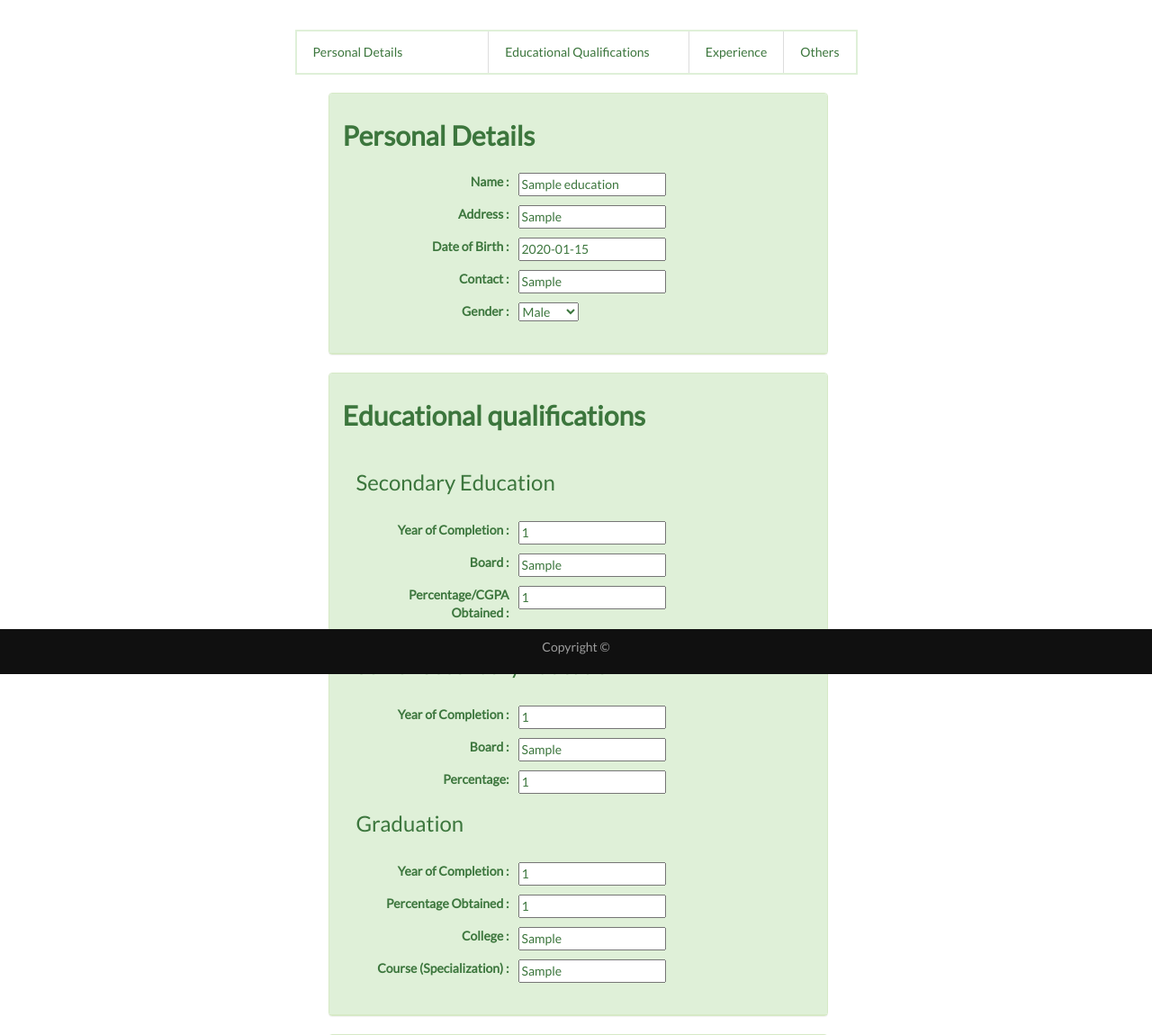
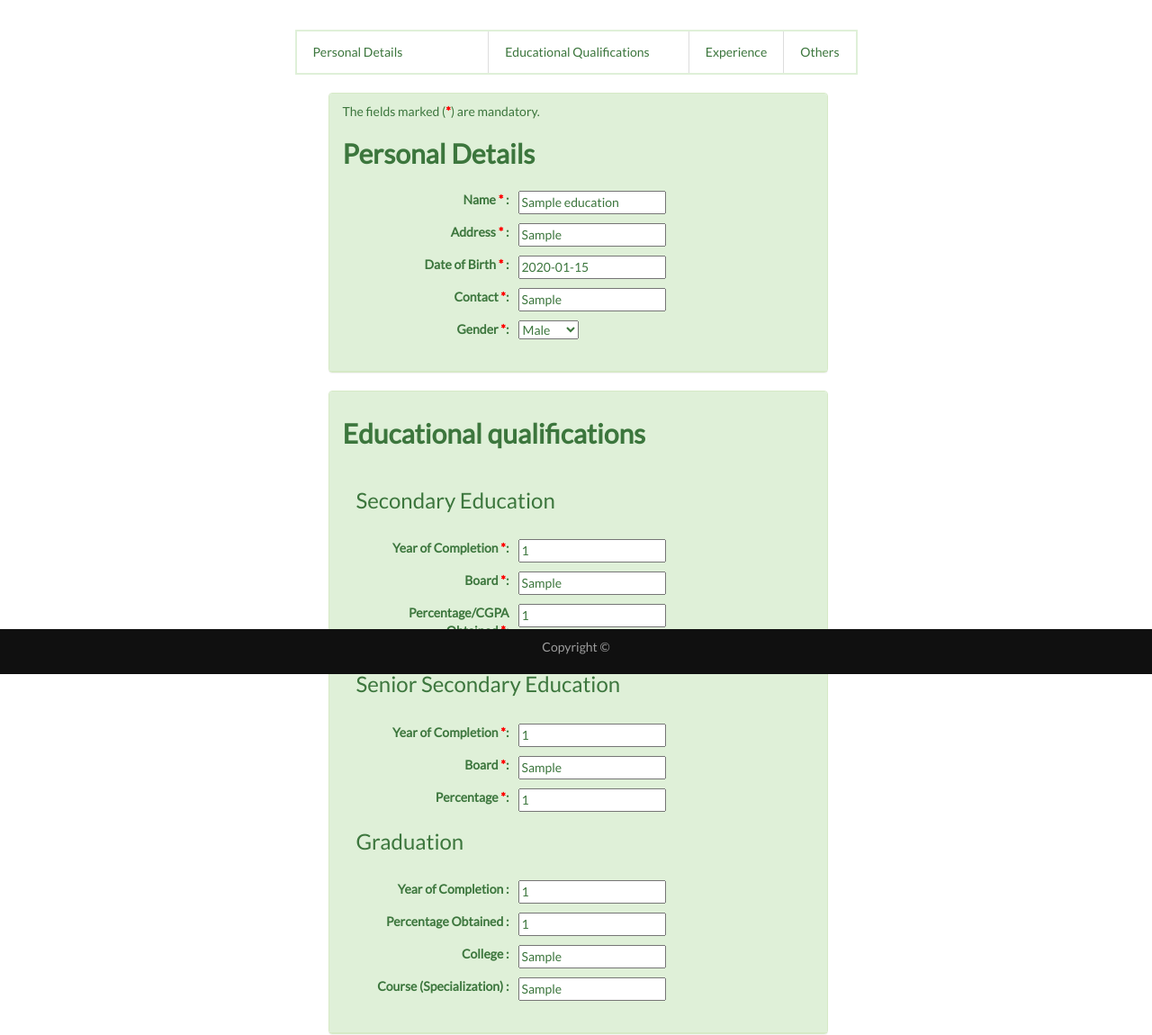
Before and after one commit to sj97/All_About_Resumes, a Django app: page /signup/login/education/ in a window 1280 px wide. Shown: the part 51-1201 px from the top of the page at 90% size. Run offline with Django 3.2, Linux system fonts and the light colour scheme; a user stored in the database is signed in; tables that the repository leaves empty hold one stand-in row (values such as "Sample post"); some libraries are stand-ins or nearby versions.

Commit message:
html changes

```diff
--- a/education/forms.py
+++ b/education/forms.py
@@ -3,15 +3,11 @@ from .models import Company
 from django import forms
 from django.contrib.auth.forms import UserCreationForm
 from django.contrib.auth.models import User
-from django import forms
 
 
+# PASSWORD RESET FORM
 class PasswordResetRequestForm(forms.Form):
-    email_or_username = forms.CharField(label=("Username"), max_length=254)
-
-
-
-
+    email_or_username = forms.CharField(label=("Email Or Username"), max_length=254)
 
 class SetPasswordForm(forms.Form):
     """
@@ -38,19 +34,21 @@ class SetPasswordForm(forms.Form):
         return password2
 
 
+
+
+
+
 #   FOR APPLICANT PROFILE
 class SignUpForm(UserCreationForm):
     Options = (('0', 'Applicant'),
                ('1', 'Company'),)
-    first_name = forms.ChoiceField(choices=Options, required=True, label="Type of User")
+    first_name = forms.ChoiceField(choices=Options, required=True, label="Sign up as")
     email = forms.EmailField(max_length=254, help_text='Required. Inform a valid email address.')
 
     class Meta:
         model = User
         fields = ('first_name', 'username', 'email', 'password1', 'password2', )
-        labels = {
-            'first_name': 'Type of User',
-        }
+
 
 
 # For Company Profile
@@ -70,13 +68,11 @@ CATEGORIES = (
 
 class SecondaryEducationForm(forms.ModelForm):
     gender = forms.ChoiceField(choices=CATEGORIES, required=True)
-    dob = forms.DateField(widget=forms.TextInput(attrs={'placeholder': 'YYYY-MM-DD'}))
-    duration = forms.IntegerField(widget=forms.TextInput(attrs={'placeholder': 'in months'}))
-    duration2 = forms.IntegerField(widget=forms.TextInput(attrs={'placeholder': 'in months'}))
 
     class Meta:
         model = Education
-        widgets = {'description_p': forms.Textarea(attrs={'size': 1000}), 'skills': forms.Textarea(attrs={'size': 1000})}
+        widgets = {'description_p': forms.Textarea(attrs={'size': 1000}),
+                   'skills': forms.Textarea(attrs={'size': 1000}), 'dob': forms.TextInput(attrs={'placeholder': 'YYYY-MM-DD'}), 'duration': forms.TextInput(attrs={'placeholder': 'in months'}),'duration': forms.TextInput(attrs={'placeholder': 'in months'})}
         fields = ('name', 'homeadd', 'dob', 'contact','gender', 'yoc1', 'board1', 'percentage1', 'yoc2', 'board2', 'percentage2',
                   'yoc3', 'percentage3','college','course',
                   'company_i', 'duration', 'profile_i', 'company_i2', 'duration2', 'profile_i2',
--- a/education/models.py
+++ b/education/models.py
@@ -1,20 +1,15 @@
 from django.contrib.auth.models import User
 from django.core.validators import RegexValidator
 from django.db import models
+from django.utils import timezone
 from django.db.models.signals import post_save
 from django.dispatch import receiver
 
 
+
 class Profile(models.Model):
     user = models.OneToOneField(User, on_delete=models.CASCADE)
-    email_confirmed = models.BooleanField(default=False)
-
-
-@receiver(post_save, sender=User)
-def update_user_profile(sender, instance, created, **kwargs):
-    if created:
-        Profile.objects.create(user=instance)
-    instance.profile.save()
+    email_confirmed= models.BooleanField(default=False)
 
 
 class Company(models.Model):
@@ -33,30 +28,27 @@ class Education(models.Model):
     user = models.OneToOneField(User, on_delete=models.CASCADE)
     # PERSONAL DETAILS
     name = models.CharField(max_length=100, default='')
-    homeadd = models.CharField(max_length=200, default='')
+    homeadd = models.CharField(max_length=200, default='N/A')
     dob = models.DateField(default='2000-1-1')
-    phone_regex = RegexValidator(regex=r'^\+?1?\d{9,15}$',
-                                 message="Phone number must be entered in the format: '+999999999'. Up to 15 digits allowed.")
-    contact = models.CharField(validators=[phone_regex], max_length=15, default=0, blank=True)
-    # contact = models.PositiveIntegerField(max_length=15)
 
-    # contact = PhoneNumberField(default='')
+    phone_regex = RegexValidator(regex=r'^\+?1?\d{9,15}$', message="Phone number must be entered in the format: '+999999999'. Up to 15 digits allowed.")
+    contact = models.CharField(validators=[phone_regex], blank=True, max_length=15) # validators should be a list
     gender = models.CharField(max_length=3, choices=CATEGORIES)
 
     # yoc1 is for Xth
-    yoc1 = models.IntegerField(default='')
+    yoc1 = models.IntegerField(default='2000')
     board1= models.CharField(max_length=200, default='')
-    percentage1 = models.IntegerField(default='')
+    percentage1 = models.IntegerField(default='0')
     # email = models.EmailField()
 
     # yoc2 is for XIIth
-    yoc2 = models.IntegerField(default='')
+    yoc2 = models.IntegerField(default='2000')
     board2 = models.CharField(max_length=200, default='')
-    percentage2 = models.IntegerField(default='')
+    percentage2 = models.IntegerField(default='0')
 
     #GRADUATION DETAILS
-    yoc3 = models.IntegerField(blank=True, default=0)  # yoc3 is for graduation
-    percentage3 = models.IntegerField(default=0, blank=True)
+    yoc3 = models.IntegerField(blank=True, default='2000')  # yoc3 is for graduation
+    percentage3 = models.IntegerField(default='0', blank=True)
     college = models.CharField(max_length=100, default='N/A', blank=True)
     course = models.CharField(max_length=20, default='N/A', blank=True)
 
@@ -68,13 +60,13 @@ class Education(models.Model):
     # INTERNSHIP DETAILS 2
     company_i2 = models.CharField(max_length=200, default='N/A', blank=True)
     duration2 = models.IntegerField(default=0, blank=True)
-    profile_i2 = models.CharField(max_length=20, default='', blank=True)
+    profile_i2 = models.CharField(max_length=20, default='N/A', blank=True)
 
     #MAIN SEARCH MODULE
-    work = models.CharField(max_length=100, default='')
+    work = models.CharField(max_length=100, default='',)
 
     #PROJECT
-    title_p=models.CharField(max_length=100,default='N/A', blank= True)
+    title_p=models.CharField(max_length=30,default='N/A', blank= True)
     description_p= models.CharField(max_length=1000, default='N/A', blank=True)
 
     #SKILLS
@@ -83,3 +75,10 @@ class Education(models.Model):
     #LINKS
     git_hub = models.URLField(default='',  blank=True)
     linked_in = models.URLField(default='', blank=True)
+
+
+@receiver(post_save, sender=User)
+def update_user_profile(sender, instance, created, **kwargs):
+    if created:
+        Profile.objects.create(user=instance)
+    instance.profile.save()
--- a/education/templates/education/base.html
+++ b/education/templates/education/base.html
@@ -30,7 +30,7 @@
                     text-align:left;
              }
             label.a{
-                    width:300px;
+                    width:250px;
                     clear:left;
                     text-align:right;
                     padding-right:10px;
--- a/education/templates/education/edu_edit.html
+++ b/education/templates/education/edu_edit.html
@@ -34,14 +34,14 @@
                 <div class="col-xs-6 col-centered center-block">
                     <div class="panel panel-success">
                         <div class="panel-heading">
-
+                                <p>The fields marked (<strong style="color:red">*</strong>) are mandatory. </p>
                             <h2> <b>Personal Details </b></h2>
                                 <div id="personal" class="panel-body ">
-                                    <label>Name : </label><p> {{form.name}} {{form.name.errors}} </p>
-                                    <label>Address :</label><p> {{form.homeadd}} {{form.homeadd.errors}}</p>
-                                    <label>Date of Birth :</label><p>{{form.dob}} {{form.dob.errors}} </p>
-                                    <label>Contact : </label><p>{{form.contact}} {{form.contact.errors}} </p>
-                                    <label>Gender : </label> <p>{{form.gender}} {{form.gender.errors}} </p>
+                                    <label>Name <strong style="color:red">*</strong> : </label><p> {{form.name}} {{form.name.errors}} </p>
+                                    <label>Address <strong style="color:red">*</strong> :</label><p> {{form.homeadd}} {{form.homeadd.errors}}</p>
+                                    <label>Date of Birth <strong style="color:red">*</strong> :</label><p>{{form.dob}} {{form.dob.errors}} </p>
+                                    <label>Contact <strong style="color:red">*</strong>: </label><p>{{form.contact}} {{form.contact.errors}} </p>
+                                    <label>Gender <strong style="color:red">*</strong>: </label> <p>{{form.gender}} {{form.gender.errors}} </p>
                                 </div>
                         </div>
                     </div>
@@ -55,15 +55,15 @@
                                 <div id="education"  class="panel-body ">
                                 <h3>Secondary Education</h3><br/>
 
-                                    <label>Year of Completion :</label><p> {{form.yoc1}}{{form.yoc1.errors}} </p>
-                                    <label>Board : </label><p>{{form.board1}} {{form.board1.errors}} </p>
-                                    <label>Percentage/CGPA Obtained : </label><p>{{form.percentage1}} {{form.percentage1.errors}}</p>
+                                    <label>Year of Completion <strong style="color:red">*</strong>:</label><p> {{form.yoc1}}{{form.yoc1.errors}} </p>
+                                    <label>Board <strong style="color:red">*</strong>: </label><p>{{form.board1}} {{form.board1.errors}} </p>
+                                    <label>Percentage/CGPA Obtained <strong style="color:red">*</strong>: </label><p>{{form.percentage1}} {{form.percentage1.errors}}</p>
 
                                     <br/>
                                 <h3>Senior Secondary Education</h3><br/>
-                                    <label>Year of Completion :  </label><p>      {{form.yoc2}} {{form.yoc2.errors}} </p>
-                                    <label>Board :               </label><p>   {{form.board2}} {{form.board2.errors}} </p>
-                                    <label>Percentage:           </label><p>      {{form.percentage2}} {{form.percentage2.errors}}</p>
+                                    <label>Year of Completion <strong style="color:red">*</strong>:  </label><p>      {{form.yoc2}} {{form.yoc2.errors}} </p>
+                                    <label>Board <strong style="color:red">*</strong>:               </label><p>   {{form.board2}} {{form.board2.errors}} </p>
+                                    <label>Percentage <strong style="color:red">*</strong>:           </label><p>      {{form.percentage2}} {{form.percentage2.errors}}</p>
 
 
                                 <h3>Graduation </h3> <br/>
@@ -112,8 +112,8 @@
 
                                 <div id="others"  class="panel-body ">
 
-                                    <label>   Skills :          </label><p>     {{form.skills}} {{form.skills.errors}} </p>
-                                    <label>  Post applying for :</label><p>   {{form.work}} {{form.work.errors}} </p>
+                                    <label>   Skills <strong style="color:red">*</strong>:          </label><p>     {{form.skills}} {{form.skills.errors}} </p>
+                                    <label>  Post applying for <strong style="color:red">*</strong>:</label><p>   {{form.work}} {{form.work.errors}} </p>
                                     <label>  Github link :      </label><p>   {{form.git_hub}} {{form.git_hub.errors}} </p>
                                   <label>  LinkedIn Link :    </label><p>   {{form.linked_in}} {{form.linked_in.errors}} </p>
 
```
Also changed, not shown: education/templates/education/edu_edit2.html (+4 -3 lines), education/migrations/0001_initial.py, education/migrations/0002_auto_20170715_2358.py (added).
